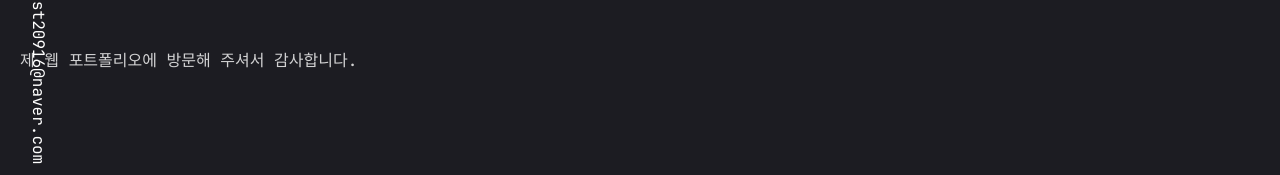
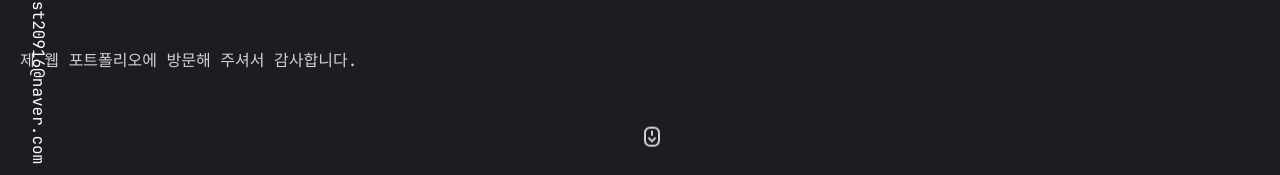
Before and after one commit to JeongJae1203/portfolio, a React (Vite) app: page / in a window 1280 px wide. Shown: the part 583-758 px from the top of the page. Built offline with nearby package versions, Linux system fonts and the light colour scheme.

Commit message:
design : add scroll icon in Intro Component

```diff
--- a/src/components/intro/Intro.module.scss
+++ b/src/components/intro/Intro.module.scss
@@ -41,6 +41,16 @@
       color: rgba(255, 255, 255, 0.8);
     }
   }
+
+  .scroll__icon {
+    position: absolute;
+    bottom: 8rem;
+    left: 50%;
+    transform: translateX(-50%);
+    font-size: 2rem;
+    color: rgba(255, 255, 255, 0.8);
+    animation: scroll 1.5s ease-in-out infinite;
+  }
 }
 
 /** Media Query */
@@ -79,3 +89,13 @@
     }
   }
 }
+
+/** Animation */
+@keyframes scroll {
+  0% {
+    transform: translateY(0);
+  }
+  100% {
+    transform: translateY(2rem);
+  }
+}
--- a/src/components/intro/Intro.tsx
+++ b/src/components/intro/Intro.tsx
@@ -1,5 +1,6 @@
 import { useTranslation } from 'react-i18next';
 import IntroStyle from './Intro.module.scss'
+import { RiScrollToBottomLine } from '@remixicon/react';
 
 const Intro = () => {
   const { t } = useTranslation();
@@ -13,6 +14,9 @@ const Intro = () => {
           <p className={ IntroStyle.description }>{t('summary')}</p>
         </div>
       </div>
+      <div className={ IntroStyle.scroll__icon }>
+        <RiScrollToBottomLine />
+      </div>
     </section>
   )
 }
```
